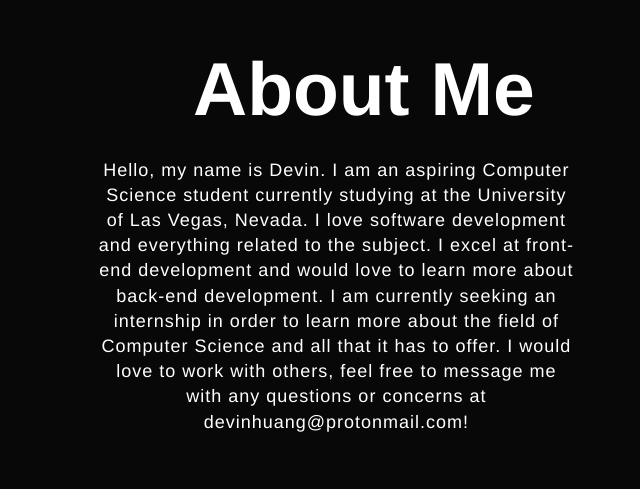
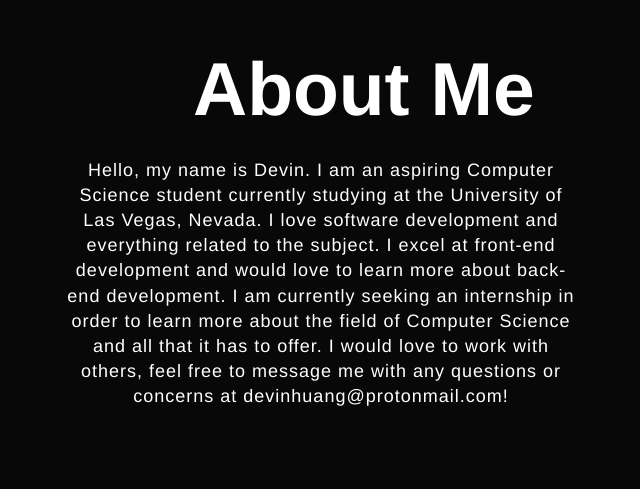
Before and after one commit to d-vinh/DHPort, a plain HTML site: page index.html in a window 1280 px wide. Shown: the part 914-1403 px from the top of the page, without its empty margins (319-959 px from the left). Drawn offline with Linux system fonts and the light colour scheme.

Commit message:
center for p

```diff
--- a/style.css
+++ b/style.css
@@ -119,11 +119,11 @@ img{
 
 .about_text p{
   color: white;
+  justify-content: center;
   letter-spacing: 1px;
   line-height: 140%;
   font-size: 18px;
   margin-bottom: 10%;
-  padding-left: 6%;
   text-align: center;
 }
 
```
